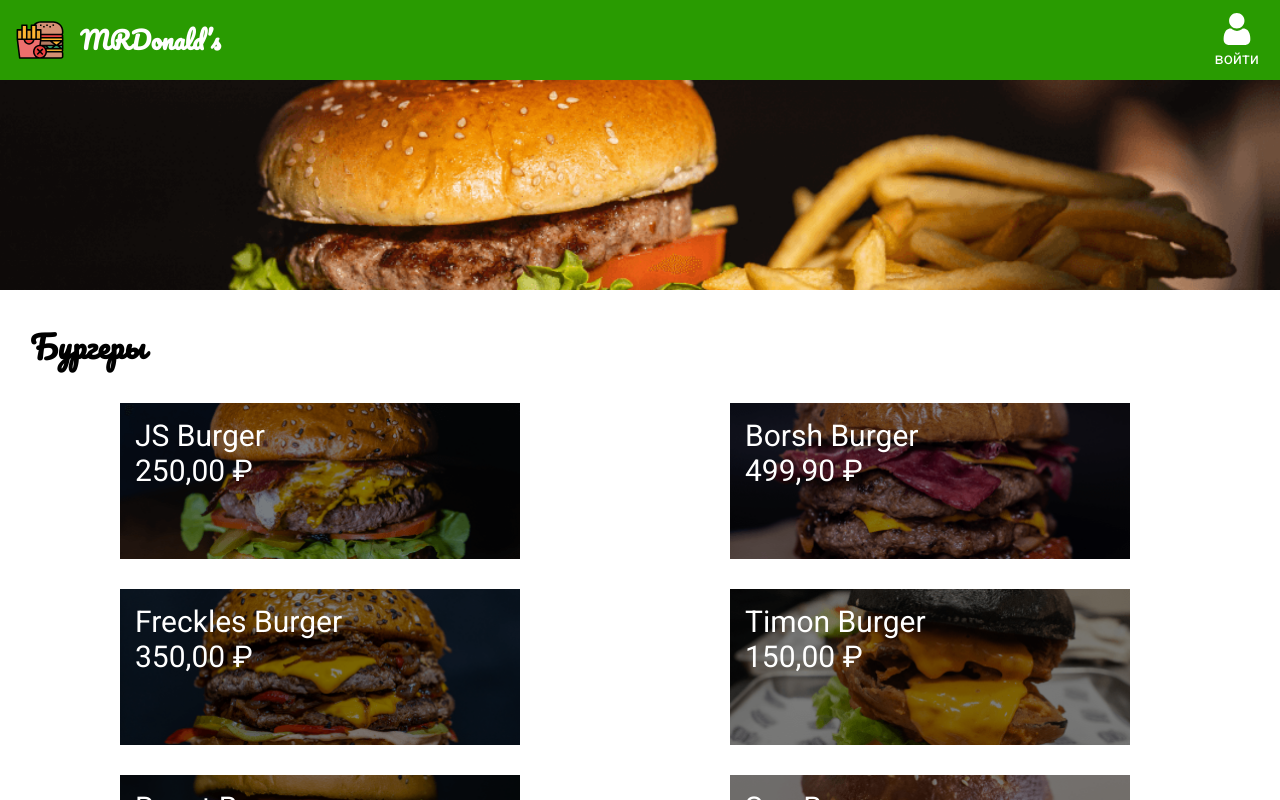
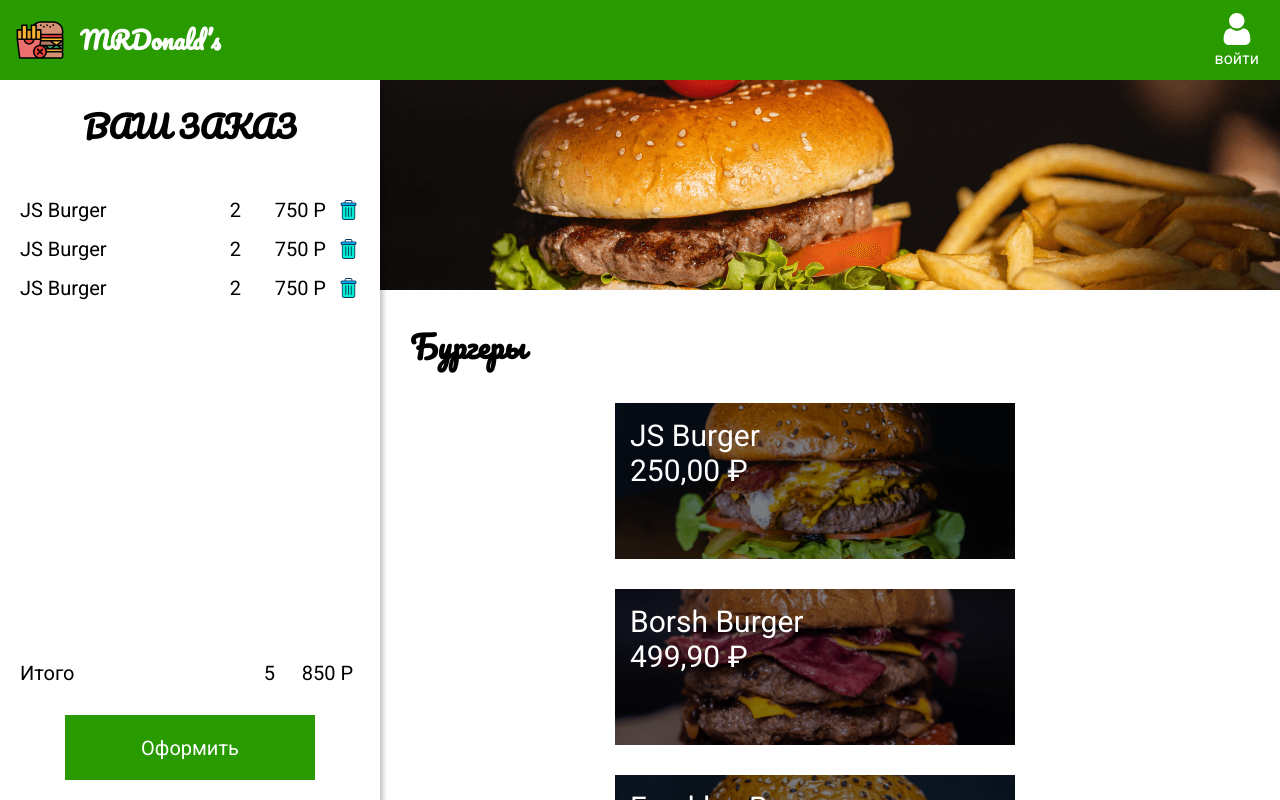
Before and after one commit to cv-lana/MrDonalds, a React (Create React App) app: page / in a window 1280 px wide. Shown: the top 800 px of the page. Built offline with nearby package versions, Linux system fonts and the light colour scheme.

Commit message:
create Order  component

```diff
--- a/src/App.js
+++ b/src/App.js
@@ -3,6 +3,7 @@
 import { Menu } from './Components/Menu';
 import { GlobalStyle } from './Components/GlobalStyle';
 import { ModalItem } from './Components/ModalItem';
+import { Order } from './Components/Order';
 
 
 function App() {
@@ -13,6 +14,7 @@
     <>
       <GlobalStyle />
       <NavBar />
+      <Order />
       <Menu setOpenItem={setOpenItem} />
       <ModalItem openItem={openItem} setOpenItem={setOpenItem} />
     </>
--- /dev/null
+++ b/src/Components/ButtonCheckout.js
@@ -0,0 +1,19 @@
+import styled from 'styled-components';
+
+export const ButtonCheckout = styled.button`
+  display: block;
+  margin: 0 auto;
+  width: 250px;
+  height: 65px;
+  font-size: inherit;
+  background-color: #299B01;
+  color: #fff;
+  border-color: transparent;
+  transition-property: color, background-color, border-color;
+  transition-duration: 0.3s;
+  &:hover {
+    background-color: #fff;
+    color: #299B01;
+    border-color: #299B01;
+  }
+`;
--- a/src/Components/Menu.js
+++ b/src/Components/Menu.js
@@ -7,6 +7,7 @@
 const MenuStyled = styled.main`
   background-color: #fff;
   margin-top: 80px;
+  margin-left: 380px;
 `;
 
 const SectionMenu = styled.section`
--- a/src/Components/ModalItem.js
+++ b/src/Components/ModalItem.js
@@ -1,5 +1,6 @@
 import React from 'react';
 import styled from 'styled-components';
+import { ButtonCheckout } from './ButtonCheckout';
 
 const Overlay = styled.div`
   position: fixed;
@@ -27,32 +28,19 @@
   background-image: url(${({ img }) => img});
   background-size: cover;
   background-position: center;
-  margin-bottom: 20px;
 `;
 
-const Button = styled.button`
-  position: absolute;
-  left: 50%;
-  transform: translateX(-50%);
-  bottom: 43px;
-  padding: 20px 76px;
-  font-size: 21px;
-  background-color: #299B01;
-  color: white;
-  border: 1px solid #299B01;
-  outline: none;
-  &:hover {
-    background-color: white;
-    color: #299B01;
-  }
+const Content = styled.div`
+  padding: 30px;
+  display: flex;
+  flex-direction: column;
+  justify-content: space-between;
+  height: calc(100% - 200px);
 `;
 
-const ModalTitle = styled.div`
+const HeaderContent = styled.div`
   display: flex;
   justify-content: space-between;
-  align-items: center;
-  margin-left: 37px;
-  margin-right: 53px;
   font-family: Pacifico, cursive;
   font-size: 30px;
 `;
@@ -71,11 +59,13 @@
     <Overlay id="overlay" onClick={closeModal}>
       <Modal>
         <Banner img={openItem.img} />
-        <ModalTitle>
-          {openItem.name}
-          <p>{openItem.price.toLocaleString('ru-RU', { style: 'currency', currency: 'RUB' })}</p>
-        </ModalTitle>
-        <Button type="button">Добавить</Button>
+        <Content>
+          <HeaderContent>
+            <div>{openItem.name}</div>
+            <div>{openItem.price.toLocaleString('ru-RU', { style: 'currency', currency: 'RUB' })}</div>
+          </HeaderContent>
+          <ButtonCheckout type="button">Добавить</ButtonCheckout>
+        </Content>
       </Modal>
     </Overlay>
   )
--- /dev/null
+++ b/src/Components/Order.js
@@ -0,0 +1,64 @@
+import React from 'react';
+import styled from 'styled-components';
+import { ButtonCheckout } from './ButtonCheckout';
+import { OrderListItem } from './OrderListItem';
+
+const OrderStyled = styled.section`
+  position: fixed;
+  display: flex;
+  flex-direction: column;
+  top: 80px;
+  left: 0;
+  background-color: #fff;
+  min-width: 380px;
+  height: calc(100% - 80px);
+  box-shadow: 3px 4px 5px rgba(0, 0, 0, 0.25);
+  padding: 20px;
+`;
+
+const OrderTitle = styled.h2`
+  text-align: center;
+  text-transform: uppercase;
+  margin-bottom: 30px;
+`;
+
+const OrderContent = styled.div`
+  flex-grow: 1;
+`;
+
+const OrderList = styled.ul``;
+
+const Total = styled.div`
+  display: flex;
+  margin-bottom: 30px;
+  & span:first-child {
+    flex-grow: 1;
+  }
+`;
+
+const TotalPrice = styled.span`
+  text-align: center;
+  min-width: 65px;
+  margin-left: 20px;
+`;
+
+export const Order = () => {
+  return (
+    <OrderStyled>
+      <OrderTitle>Ваш заказ</OrderTitle>
+      <OrderContent>
+        <OrderList>
+          <OrderListItem />
+          <OrderListItem />
+          <OrderListItem />
+        </OrderList>
+      </OrderContent>
+      <Total>
+        <span>Итого</span>
+        <span>5</span>
+        <TotalPrice>850 Р</TotalPrice>
+      </Total>
+      <ButtonCheckout>Оформить</ButtonCheckout>
+    </OrderStyled>
+  )
+};
--- /dev/null
+++ b/src/Components/OrderListItem.js
@@ -0,0 +1,39 @@
+import React from 'react';
+import styled from 'styled-components';
+import trashImage from '../image/trash.svg';
+
+const OrderItemsStyled = styled.li`
+  display: flex;
+  margin: 15px 0;
+`;
+
+const ItemName = styled.span`
+  flex-grow: 1;
+`;
+
+const ItemPrice = styled.span`
+  margin-left: 20px;
+  margin-right: 10px;
+  min-width: 65px;
+  text-align: right;
+`;
+
+const TrashButton = styled.button`
+  width: 24px;
+  height: 24px;
+  border-color: transparent;
+  background-color: transparent;
+  background-image: url(${trashImage});
+  background-position: center;
+  background-repeat: no-repeat;
+  background-size: cover;
+`;
+
+export const OrderListItem = () => (
+  <OrderItemsStyled>
+    <ItemName>JS Burger</ItemName>
+    <span>2</span>
+    <ItemPrice>750 Р</ItemPrice>
+    <TrashButton />
+  </OrderItemsStyled>
+);
```
Also changed, not shown: src/image/trash.svg (added).
